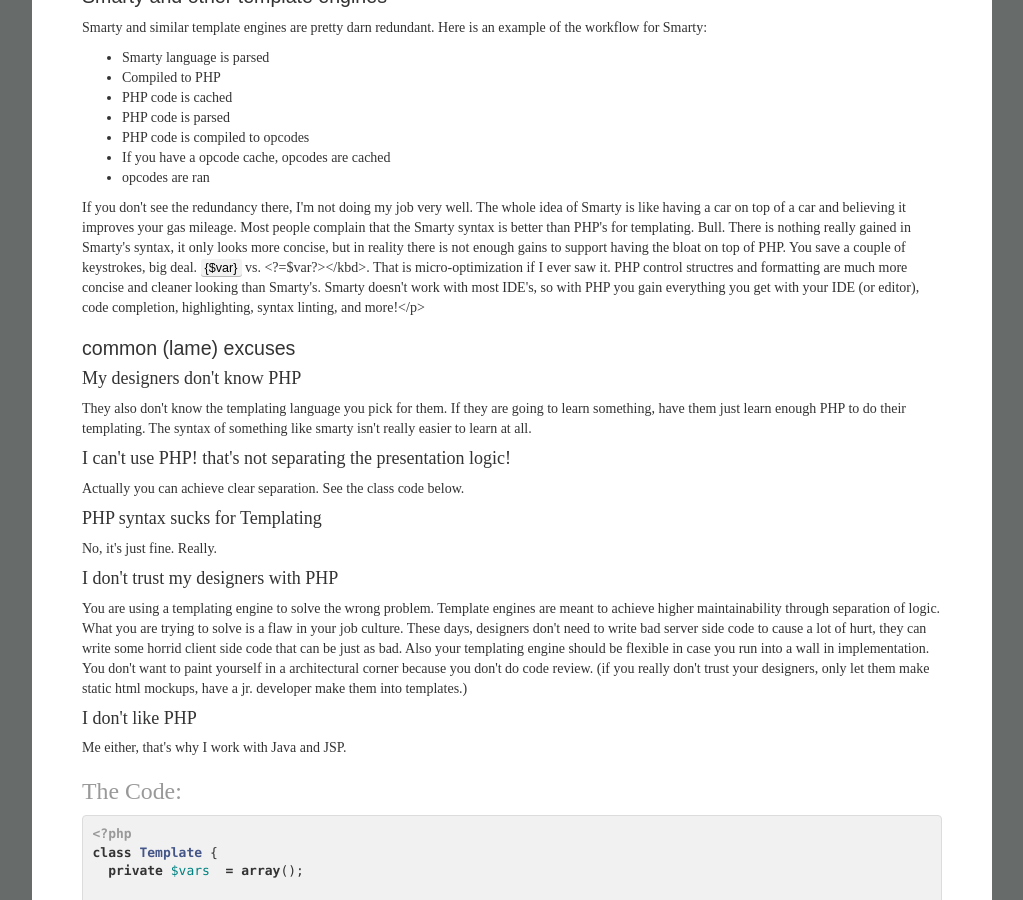
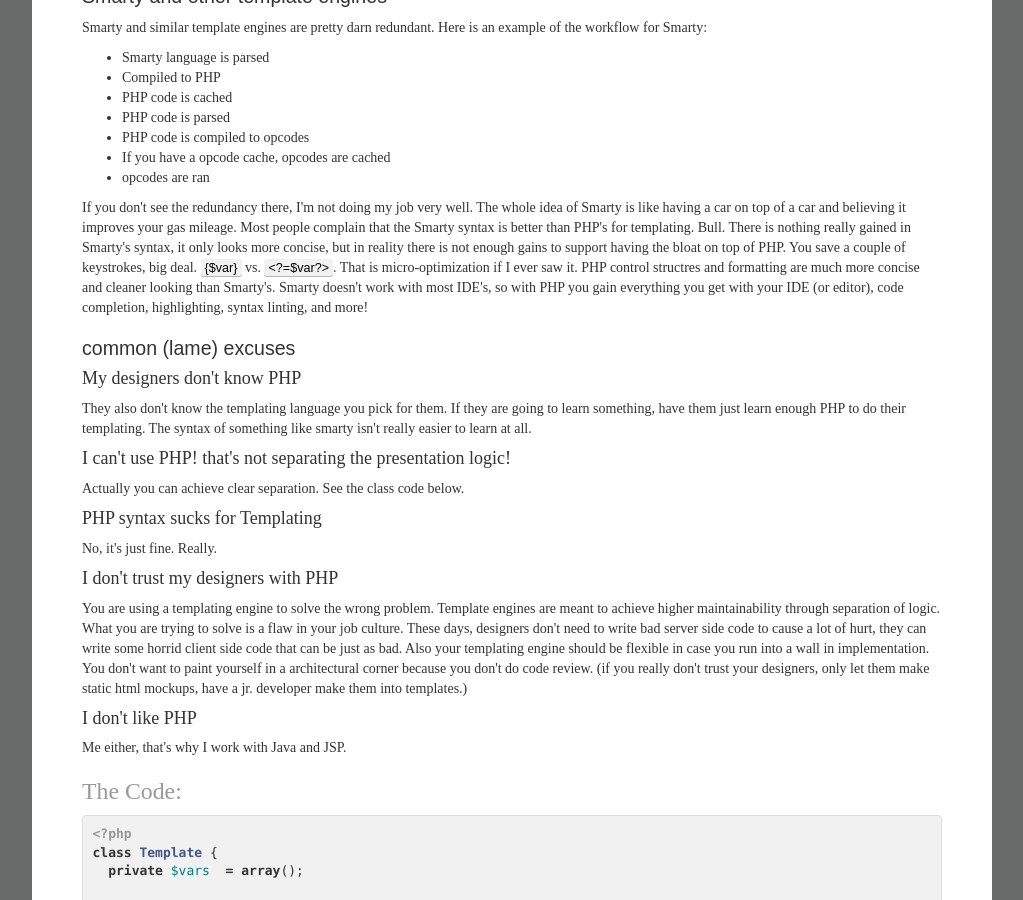
Before and after one commit to cythrawll/chadminick.com, a Jekyll site: the page built from _posts/2009-09-30-simple-php-template-engine.markdown, in a window 1280 px wide and 900 px high, scrolled down 670 px. Shown: the whole window, without its empty margins (128-1151 px from the left). Built offline with Jekyll 4.4.1, drawn with Linux system fonts in a browser that asks for light colours; nearby versions of some CDN libraries; some web fonts are replaced; Markdown is read by kramdown in place of the engine named in the settings; part of the change alters nothing that is shown.

```diff
--- a/_posts/2009-09-30-simple-php-template-engine.markdown
+++ b/_posts/2009-09-30-simple-php-template-engine.markdown
@@ -370,7 +370,7 @@ PHP is a bit of a rare language as it can already template into text in markup w
 <li>If you have a opcode cache, opcodes are cached</li>
 <li>opcodes are ran</li>
 </ul>
-<p>If you don't see the redundancy there, I'm not doing my job very well.  The whole idea of Smarty is like having a car on top of a car and believing it improves your gas mileage. Most people complain that the Smarty syntax is better than PHP's for templating. Bull.  There is nothing really gained in Smarty's syntax, it only looks more concise, but in reality there is not enough gains to support having the bloat on top of PHP. You save a couple of keystrokes, big deal. <kbd>{$var}</kbd> vs. <kdb>&lt;?=$var?&gt;</kbd>. That is micro-optimization if I ever saw it.  PHP control structres and formatting are much more concise and cleaner looking than Smarty's.  Smarty doesn't work with most IDE's, so with PHP you gain everything you get with your IDE (or editor), code completion, highlighting, syntax linting, and more!</p>
+<p>If you don't see the redundancy there, I'm not doing my job very well.  The whole idea of Smarty is like having a car on top of a car and believing it improves your gas mileage. Most people complain that the Smarty syntax is better than PHP's for templating. Bull.  There is nothing really gained in Smarty's syntax, it only looks more concise, but in reality there is not enough gains to support having the bloat on top of PHP. You save a couple of keystrokes, big deal. <kbd>{$var}</kbd> vs. <kbd>&lt;?=$var?&gt;</kbd>. That is micro-optimization if I ever saw it.  PHP control structres and formatting are much more concise and cleaner looking than Smarty's.  Smarty doesn't work with most IDE's, so with PHP you gain everything you get with your IDE (or editor), code completion, highlighting, syntax linting, and more!</p>
 <h3>common (lame) excuses</h3>
 <h4>My designers don't know PHP</h4>
 <p>They also don't know the templating language you pick for them.  If they are going to learn something, have them just learn enough PHP to do their templating.  The syntax of something like smarty isn't really easier to learn at all.</p>
```
